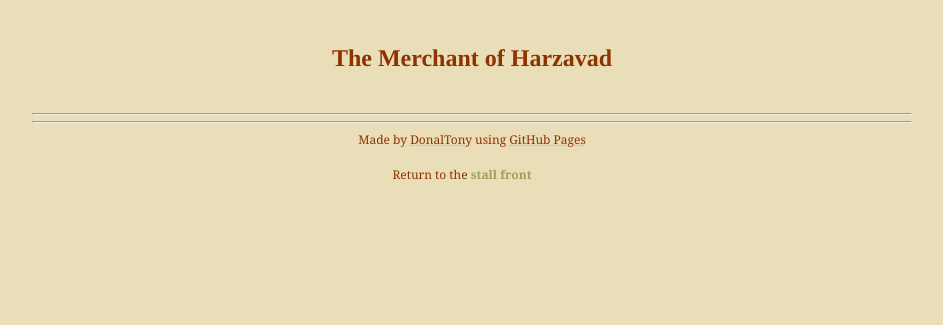
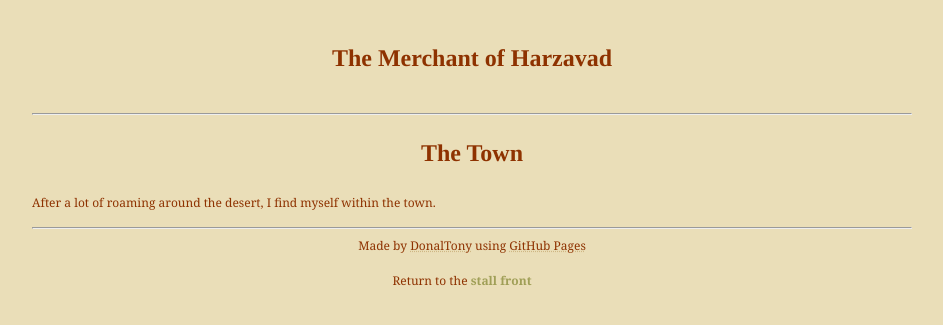
Before and after one commit to dvaraka/the-merchant, a Jekyll site: the page built from the-town.md, in a window 1280 px wide. Shown: the top 325 px of the page, without its empty margins (168-1111 px from the left). Built offline with Jekyll 4.4.1, drawn with Linux system fonts in a browser that asks for light colours; our own code applies the rules of GitHub Pages for plain Markdown files.

Commit message:
Update the-town.md

```diff
--- a/the-town.md
+++ b/the-town.md
@@ -1,3 +1,7 @@
 <head>
-
+  <title>The Town</title>
 </head>
+<body>
+  <h1>The Town</h1>
+  <p>After a lot of roaming around the desert, I find myself within the town. <br> </p>
+</body>
```
